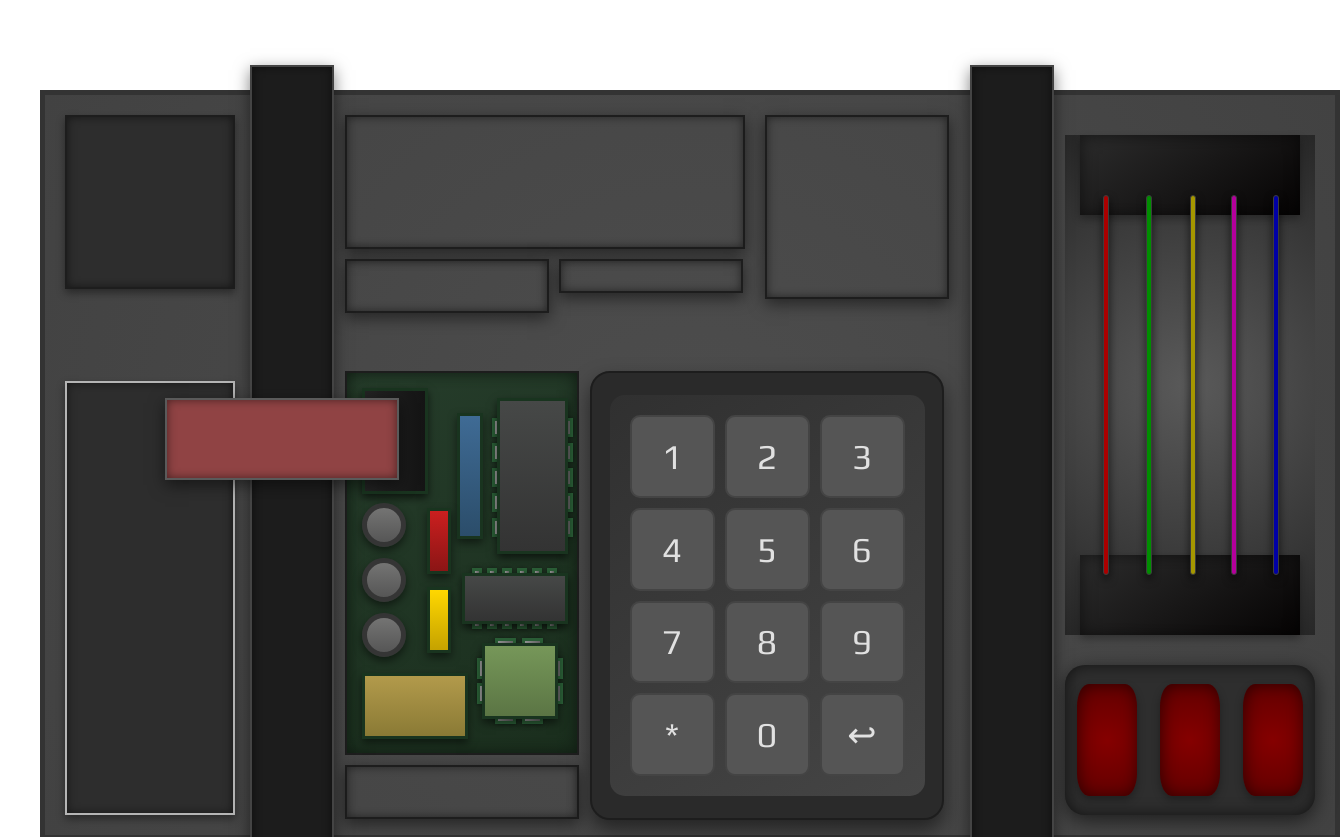
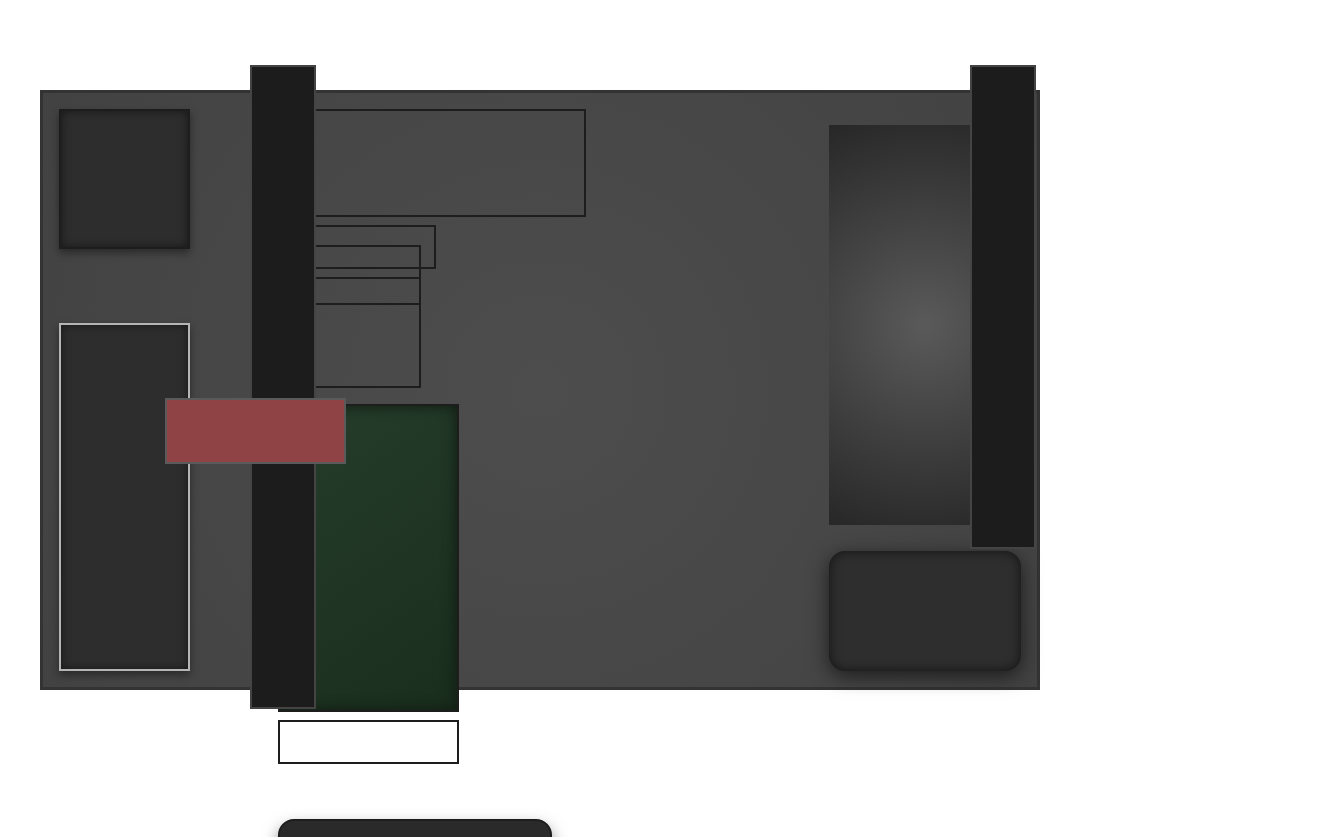
Before and after one commit to Frucvvk/Defuse-Or-Die-Rezero, a React (Vite) app: page /game in a window 1280 px wide. Shown: the top 837 px of the page, 1340 px wide, since content can reach past the window. Built offline with nearby package versions, Linux system fonts and the light colour scheme.

Commit message:
Change scale

```diff
--- a/src/pages/GameScreen/GameScreen.css
+++ b/src/pages/GameScreen/GameScreen.css
@@ -10,13 +10,13 @@
   display: flex;
   position: relative;
   top:50px;
-  height: 750px;
-  width: 1300px;
-  padding: 20px;
-  gap: 20px;
+  height: 600px;
+  width: 1000px;
+  padding: 16px;
+  gap: 16px;
   border: 5px solid black;
   background: radial-gradient(circle at center, #4d4d4d, #424242);
-  border: 5px solid #333; /* Darker border */
+  border: 3px solid #333; /* Darker border */
 
   background-repeat: no-repeat;
   background-position: right top;
@@ -26,8 +26,8 @@
 .big-container {
   display: flex;
   position: relative;
-  height: 8500px;
-  width: 1300px;
+  /* height: 8500px;
+  width: 1300px; */
 }
 
 /* Left Section */
@@ -35,15 +35,15 @@
   display: flex;
   flex-direction: column;
   justify-content: space-between;
-  width: 170px;
+  width: 131px;
 }
 
 .left .fuse {
-  height: 430px;
+  height: 344px;
   border: 2px solid #b5b5b5; /* Purple */
 }
 .left .switch {
-  height: 170px;
+  height: 136px;
   border: 2px solid #1d1d1d; /* Purple */
 }
 .left .fuse, .left .switch {
@@ -54,8 +54,8 @@
   position: absolute;
   top: 25px;
   left: 210px;
-  width: 80px;
-  height: 800px;
+  width: 61.6px;
+  height: 640px;
   background-color: #1c1c1c; /* Darker overlay color */
   border: 2px solid #444; /* Dark border */
   pointer-events: none; /* Ensures the overlay doesn't interfere with other elements */
@@ -65,8 +65,8 @@
 .invi-rectangle{
   position: flex;
 
-  width: 70px;
-  height: 800px;
+  width: 54px;
+  height: 480px;
   background-color: transparent;
   pointer-events: none; /* Ensures the overlay doesn't interfere with other elements */
   z-index: 10; /* Make sure it appears on top */
@@ -75,8 +75,8 @@
   position: absolute;
   top: 25px;
   left: 930px;
-  width: 80px;
-  height: 800px;
+  width: 61.6px;
+  height: 480px;
   background-color: #1c1c1c; /* Darker overlay color */
   border: 2px solid #444; /* Dark border */
   pointer-events: none; /* Ensures the overlay doesn't interfere with other elements */
@@ -87,8 +87,8 @@
   position: absolute;
   top: 358px;
   left: 125px;
-  width: 230px;
-  height: 78px;
+  width: 177px;
+  height: 62.4px;
   pointer-events: none; /* Ensures the overlay doesn't interfere with other elements */
   z-index: 10; /* Make sure it appears on top */
   border: 2px solid #292929;
@@ -99,8 +99,8 @@
 .invi-rectangle{
   position: flex;
 
-  width: 70px;
-  height: 800px;
+  width: 56px;
+  height: 640px;
   background-color: transparent;
   pointer-events: none; /* Ensures the overlay doesn't interfere with other elements */
   z-index: 10; /* Make sure it appears on top */
@@ -113,47 +113,45 @@
   display: flex;
    flex-wrap: wrap;
    flex-direction: row;
-  gap:20px;
+  gap:16px;
 }
 
 .center .time-container {
   display: flex;
-  width:400px;
+  width:308px;
   flex-wrap: wrap;
-  gap:10px;
-  height: 150px;
-
+  gap:8px;
+  height: 120px;
 }
 .center .time {
   display: flex;
-  width:400px;
-  height: 130px;
+  width:308px;
+  height: 104px;
+}
 
-}
 .center .button {
   display:flex;
-  width: 180px;
-  height: 180px;
-
+  width: 138.6px;
+  height: 138.6px;
 }
 .center .code {
   display: flex;
 
-  width:200px;
-  height: 50px;
+  width:154px;
+  height: 40px;
 
 }
 .center .buttonstatus {
   display: flex;
-  width:180px;
-  height: 30px;
+  width:138.6px;
+  height: 24px;
 
 }
 .center .middle{
   display: flex;
-  height: 470px;
-  width: 600px;
-  gap: 15px;
+  height: 376px;
+  width: 462px;
+  gap: 12px;
   flex-direction: row;
   flex-wrap: wrap;
 }
@@ -161,13 +159,13 @@
 .center .circuitmain{
   display: flex;
   flex-direction: column;
-  gap:10px;
-  height: 504px;
-  width: 230px;
+  gap:8px;
+  height: 403px;
+  width: 177px;
 }
 .center .circuit{
-    width: 230px;
-    height: 380px;
+    width: 177px;
+    height: 304px;
     position: relative;
     background: linear-gradient(145deg, #263d2b, #1a2e1d); /* Darker gradient background */
     box-shadow: inset 0 0 15px #0f1a11; /* Stronger inner shadow */
@@ -175,19 +173,19 @@
 }
 .center .numpad{
   display: flex;
-  height: 445px;
-  width: 350px;
+  height: 356px;
+  width: 269.5px;
   display: flex;
   justify-content: center;
   align-items: center;
   background-color: #2a2a2a; /* Darker gray background */
-  box-shadow: 0 10px 20px rgba(0, 0, 0, 0.5); /* Stronger shadow */
-  border-radius: 20px;
+  box-shadow: 0 8px 16px rgba(0, 0, 0, 0.5); /* Stronger shadow */
+  border-radius: 16px;
 }
 .center .serialnumber{
   display: flex;
-  height: 50px;
-  width: 230px;
+  height: 40px;
+  width: 177px;
 }
 
 .center .box {
@@ -199,18 +197,18 @@
   display: flex;
   flex-direction: column;
   justify-content: space-between;
-  width: 250px;
+  width: 192.5px;
 }
 
 .right .battery {
-    width: 250px;
-    height: 150px;
+    width: 192.5px;
+    height: 120px;
     align-items: center;
     display: flex;
-    border-radius: 20px;
+    border-radius: 16px;
     justify-content: space-around;
     background-color: #2e2e2e; /* Darker background */
-  box-shadow: inset 0 0 15px rgba(0, 0, 0, 0.6), 0 5px 20px rgba(0, 0, 0, 0.6); /* Deeper shadow */
+  box-shadow: inset 0 0 12px rgba(0, 0, 0, 0.6), 0 5px 20px rgba(0, 0, 0, 0.6); /* Deeper shadow */
 }
 
 .right .wire {
@@ -218,8 +216,8 @@
     flex-direction: column;
     justify-content: space-between;
     align-items: center; /* Center the boxes and wires horizontally */
-    height: 500px;
-    width: 250px;
-    margin: 20px auto;
+    height: 400px;
+    width: 192.5px;
+    margin: 16px auto;
     background: radial-gradient(circle at center, #5a5a5a, #272727);    position: relative;
 }
--- a/src/pages/GameScreen/GameScreen.tsx
+++ b/src/pages/GameScreen/GameScreen.tsx
@@ -33,18 +33,18 @@ function GameScreen({ onEnd }: Probs) {
                 <p></p>
                 <div className="middle">
                     <div className="circuitmain">
-                        <div className="box circuit"><CircuitPanel /></div>
+                        <div className="box circuit"></div>
                         <div className="box serialnumber"></div>
                     </div>
-                    <div className="box numpad"><NumPad /></div>
+                    <div className="box numpad"></div>
                 </div>
             </div>
 
             <div className="invi-rectangle"></div>
 
             <div className="right">
-                <div className="wire"><Wire /></div>
-                <div className="battery"><Battery /></div>
+                <div className="wire"></div>
+                <div className="battery"></div>
             </div>
         </div>
     </div>
--- a/src/pages/MainPage.tsx
+++ b/src/pages/MainPage.tsx
@@ -3,8 +3,8 @@ import { useState } from "react";
 // Assuming you have these components defined and imported correctly
 import HomeScreen from "./HameScreen/HomeScreen";
 import GameScreen from "./GameScreen/GameScreen";
+import { Route, Routes } from "react-router-dom";
 import ResultScreen from "./ResultScreen/ResultScreen";
-import { Route, Routes } from "react-router-dom";
 
 const MainPage = () => {
   const [gameState, setGameState] = useState<'home' | 'playing' | 'result'>('home');
```
